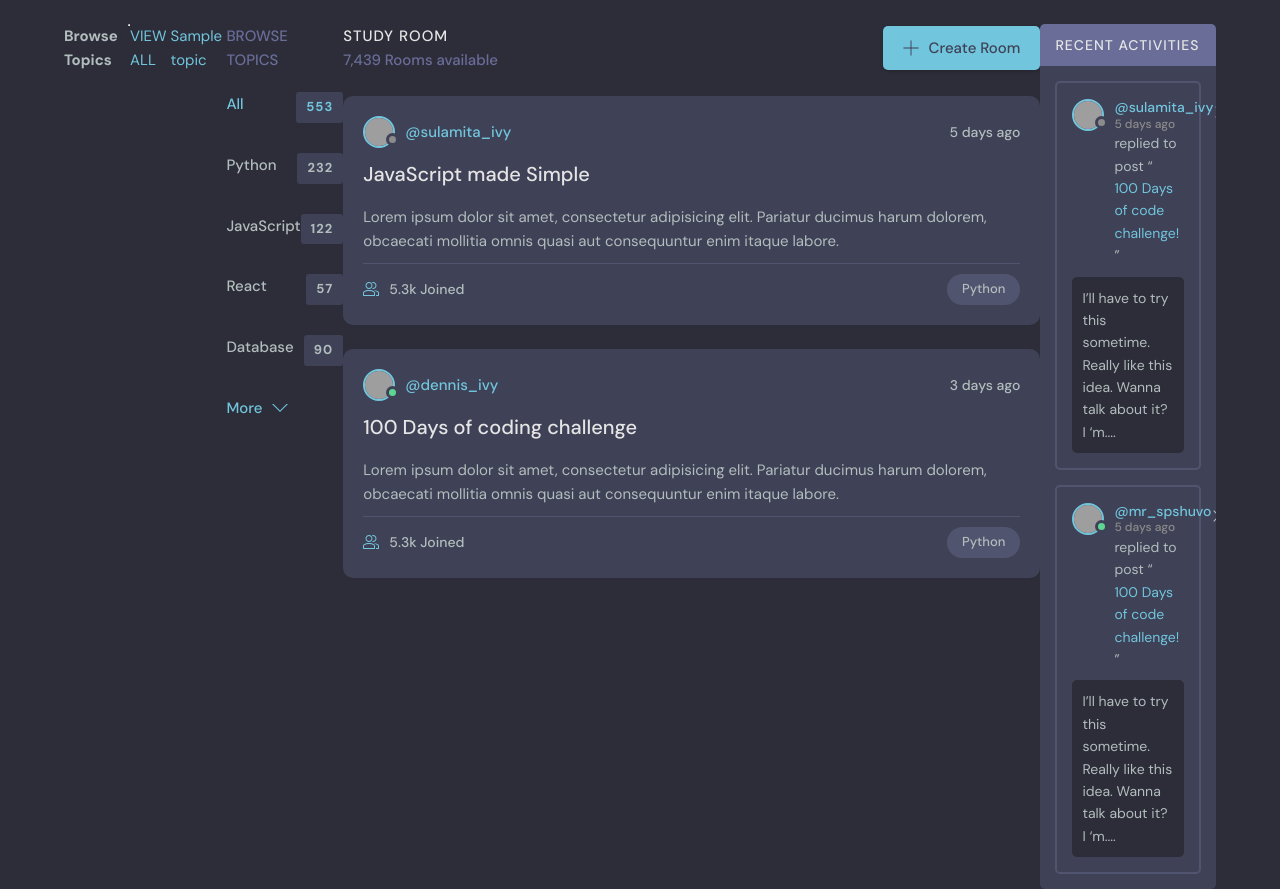
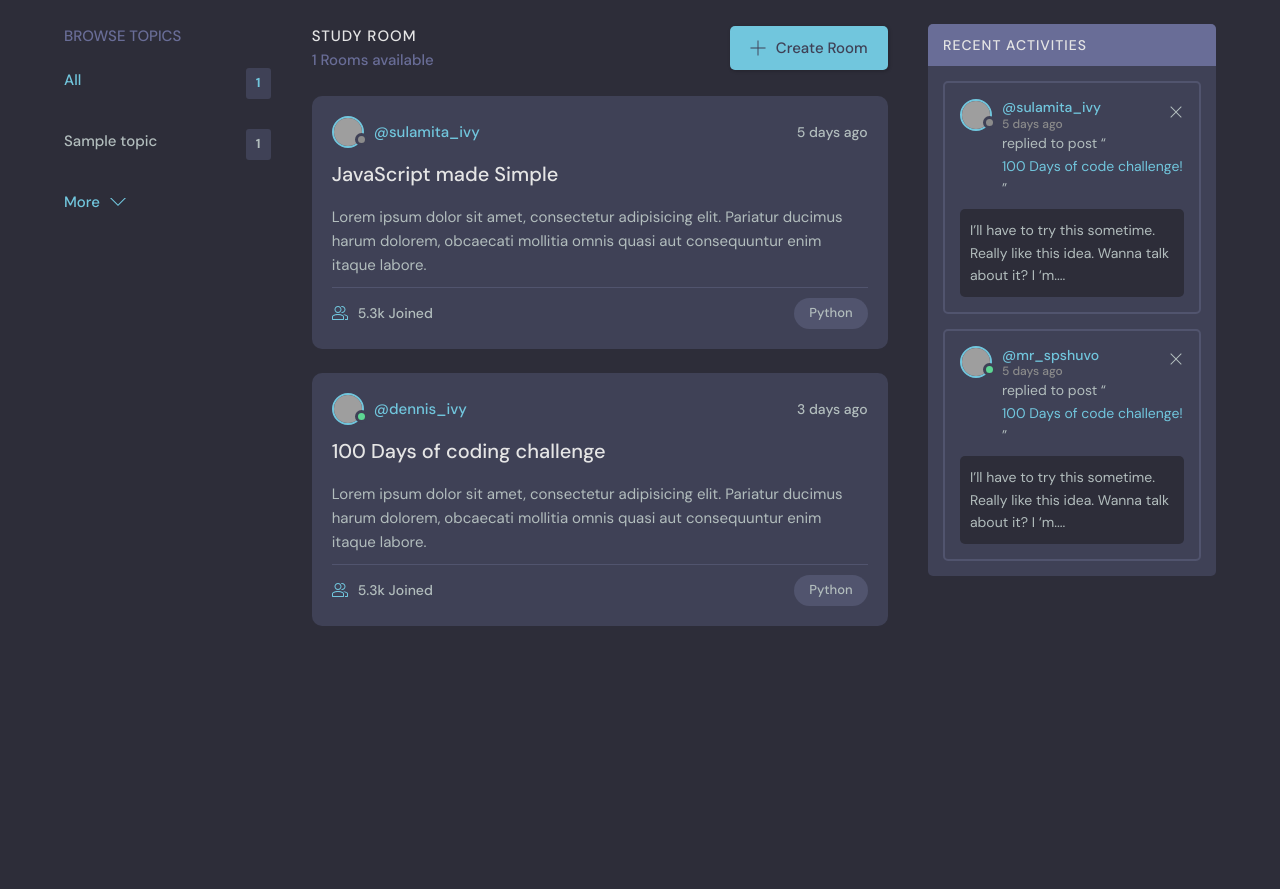
Before and after one commit to stevescilar/studybaze-django, a Django app: page / in a window 1280 px wide. Shown: the part 76-965 px from the top of the page. After the commit the page ends 702 px from the top, so only its background shows below. Run offline with Django 4.2, Linux system fonts and the light colour scheme; tables that the repository leaves empty hold one stand-in row (values such as "Sample post"); grey boxes are pictures that could not be loaded.

Commit message:
greatness

```diff
--- a/base/templates/base/home.html
+++ b/base/templates/base/home.html
@@ -5,35 +5,7 @@
       <div class="container">
         <!-- Topics Start -->
         {% include 'base/topics_component.html' %}
-        <div class="topics">
-          <div class="topics__header">
-            <h2>Browse Topics</h2>
-          </div>
-          <ul class="topics__list">
-            <li>
-              <a href="/" class="active">All <span>553</span></a>
-            </li>
-            <li>
-              <a href="/">Python <span>232</span></a>
-            </li>
-            <li>
-              <a href="/">JavaScript <span>122</span></a>
-            </li>
-            <li>
-              <a href="/">React <span>57</span></a>
-            </li>
-            <li>
-              <a href="/">Database <span>90</span></a>
-            </li>
-          </ul>
-          <a class="btn btn--link" href="topics.html">
-            More
-            <svg version="1.1" xmlns="http://www.w3.org/2000/svg" width="32" height="32" viewBox="0 0 32 32">
-              <title>chevron-down</title>
-              <path d="M16 21l-13-13h-3l16 16 16-16h-3l-13 13z"></path>
-            </svg>
-          </a>
-        </div>
+
         <!-- Topics End -->
 
         <!-- Room List Start -->
@@ -58,9 +30,9 @@
           <div class="roomList__header">
             <div>
               <h2>Study Room</h2>
-              <p>7,439 Rooms available</p>
+              <p>{{room_count}} Rooms available</p>
             </div>
-            <a class="btn btn--main" href="create-room.html">
+            <a class="btn btn--main" href="{% url 'create-room' %}">
               <svg version="1.1" xmlns="http://www.w3.org/2000/svg" width="32" height="32" viewBox="0 0 32 32">
                 <title>add</title>
                 <path
--- a/base/templates/base/topics_component.html
+++ b/base/templates/base/topics_component.html
@@ -1,10 +1,22 @@
-<h3>Browse Topics </h3>
-        <hr>
-        <div>
-            <a href="{% url 'home' %}">VIEW ALL</a>
-        </div>
-        {% for topic in topics %}
-            <div>
-                <a href="{% url 'home' %}?q={{topic.name}}">{{topic.name}}</a>
-            </div>
-        {% endfor %}
+<div class="topics">
+    <div class="topics__header">
+      <h2>Browse Topics</h2>
+    </div>
+    <ul class="topics__list">
+      <li>
+        <a href="{% url 'home' %}" class="active">All <span>{{topics.count}}</span></a>
+      </li>
+      {% for topic in topics %}
+      <li>
+        <a href="{% url 'home' %}?q={{topic.name}}"> {{topic.name}} <span>{{topic.room_set.all.count}}</span></a>
+      </li>
+      {% endfor %}
+    </ul>
+    <a class="btn btn--link" href="topics.html">
+      More
+      <svg version="1.1" xmlns="http://www.w3.org/2000/svg" width="32" height="32" viewBox="0 0 32 32">
+        <title>chevron-down</title>
+        <path d="M16 21l-13-13h-3l16 16 16-16h-3l-13 13z"></path>
+      </svg>
+    </a>
+  </div>
```
